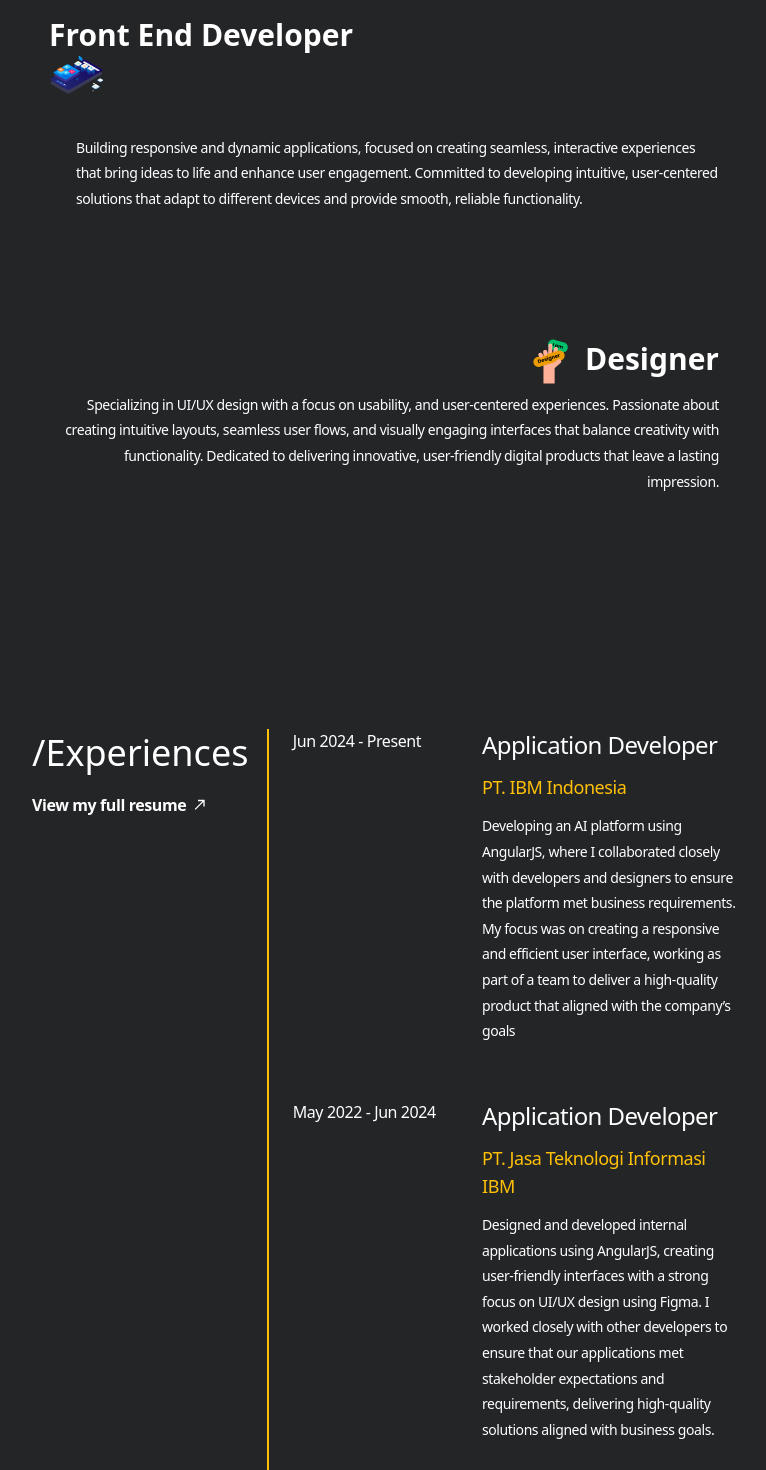
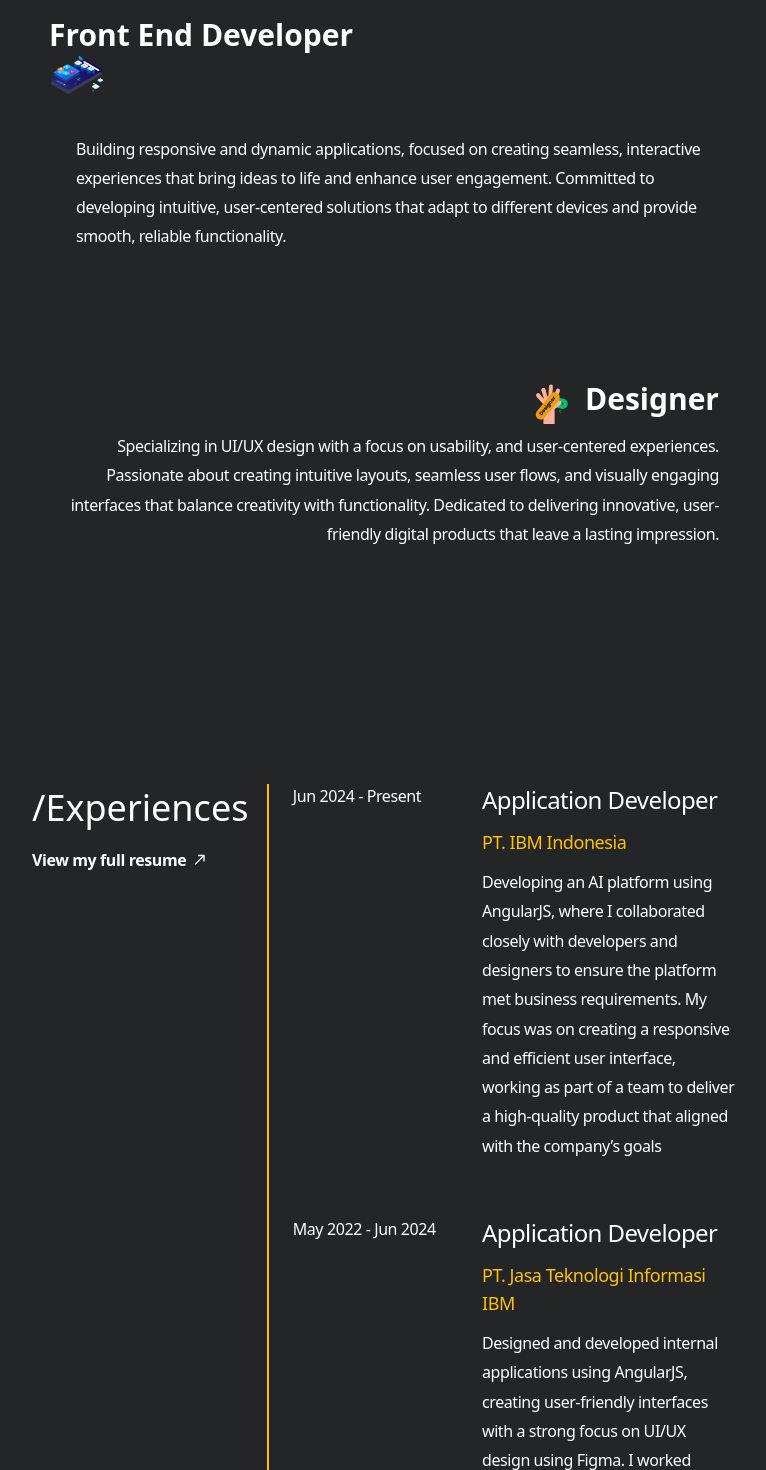
Before and after one commit to FelixH15/my-website, a React (Vite) app: page / in a window 1280 px wide. Shown: the part 960-2430 px from the top of the page, without its empty margins (256-1022 px from the left). Built offline with nearby package versions, Linux system fonts and the light colour scheme.

Commit message:
fixing font size

```diff
--- a/src/pages/Experiences/Experiences.jsx
+++ b/src/pages/Experiences/Experiences.jsx
@@ -164,7 +164,7 @@ function Experiences({ experienceRef, expertiseRef }) {
                     {experience.company}
                   </p>
                   <p
-                    className={"text-sm font-normal"}
+                    className={"text-base font-normal"}
                     style={{
                       lineHeight: "183%",
                       letterSpacing: "-0.42px",
--- a/src/pages/Expertise/Expertise.jsx
+++ b/src/pages/Expertise/Expertise.jsx
@@ -114,7 +114,7 @@ export default function Expertise({ expertiseRef }) {
           >
             <div className={styles.vl}></div>
             <p
-              className="text-sm font-normal"
+              className="text-base font-normal"
               style={{
                 lineHeight: "183%",
                 letterSpacing: "-0.42px",
@@ -216,7 +216,7 @@ export default function Expertise({ expertiseRef }) {
               }}
             ></div>
             <p
-              className="text-sm font-normal text-right relative"
+              className="text-base font-normal text-right relative"
               style={{
                 lineHeight: "183%",
                 letterSpacing: "-0.42px",
--- a/src/pages/Hero/Hero.module.css
+++ b/src/pages/Hero/Hero.module.css
@@ -52,7 +52,13 @@
   }
 }
 
-@media (max-width: 425px) {
+@media (max-width: 768px) {
+  .typing1 {
+    width: 100% !important;
+  }
+}
+
+@media (min-width: 376px) and (max-width: 425px) {
   .typing1 {
     font-size: 16px;
     width: 90% !important;
@@ -61,12 +67,7 @@
 
 @media (max-width: 375px) {
   .typing1 {
+    font-size: 16px;
     width: 100% !important;
   }
 }
-
-@media (max-width: 768px) {
-  .typing1 {
-    width: 100% !important;
-  }
-}
--- a/src/pages/Projects/Projects.jsx
+++ b/src/pages/Projects/Projects.jsx
@@ -152,7 +152,7 @@ export default function Projects({ projectRef }) {
                   </h2>
                 </div>
                 <p
-                  className="text-sm font-normal"
+                  className="text-base font-normal"
                   style={{
                     lineHeight: "183%",
                     letterSpacing: "-0.42px",
--- a/src/pages/SmartAttendance/SmartAttendance.module.css
+++ b/src/pages/SmartAttendance/SmartAttendance.module.css
@@ -1,3 +1,5 @@
 .detailProjectContainer {
-  margin: 48px 80px;
+  margin: auto;
+  padding: 80px 0px;
+  width: 90%;
 }
```
